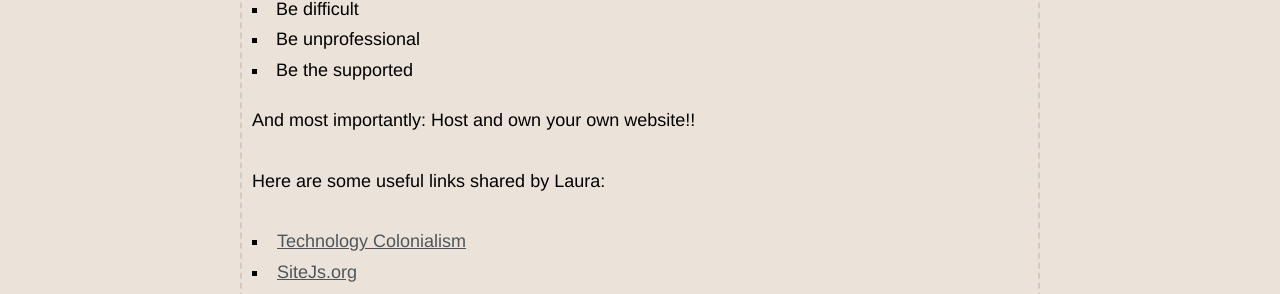
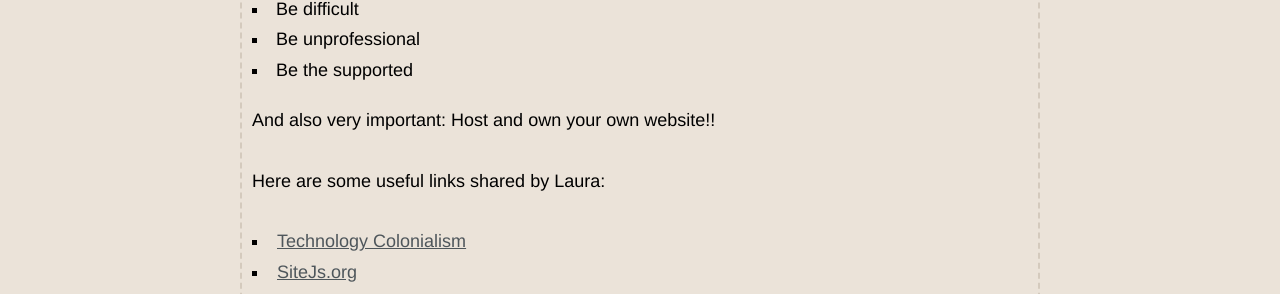
Before and after one commit to ohhelloana/ohhelloana, a Jekyll site: the page built from _posts/2019-11-16-ffconf-2019.html, in a window 1280 px wide and 900 px high, scrolled down 5850 px. Shown: the part 150-444 px from the top of the window. Built offline with Jekyll 4.4.1, drawn with Linux system fonts in a browser that asks for light colours.

Commit message:
Clarify one point;

```diff
--- a/_posts/2019-11-16-ffconf-2019.html
+++ b/_posts/2019-11-16-ffconf-2019.html
@@ -124,7 +124,7 @@ listening: nothing
   <li>Be the supported</li>
 </ul>
 
-<p>And most importantly: Host and own your own website!!</p>
+<p>And also very important: Host and own your own website!!</p>
 
 <p>Here are some useful links shared by Laura:</p>
 
```
